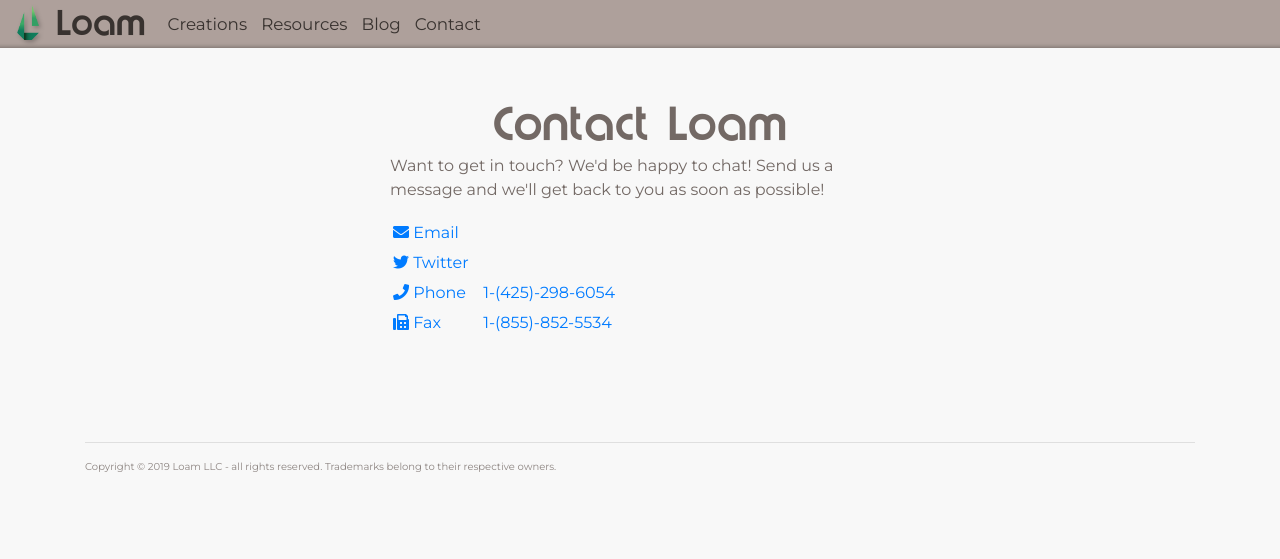
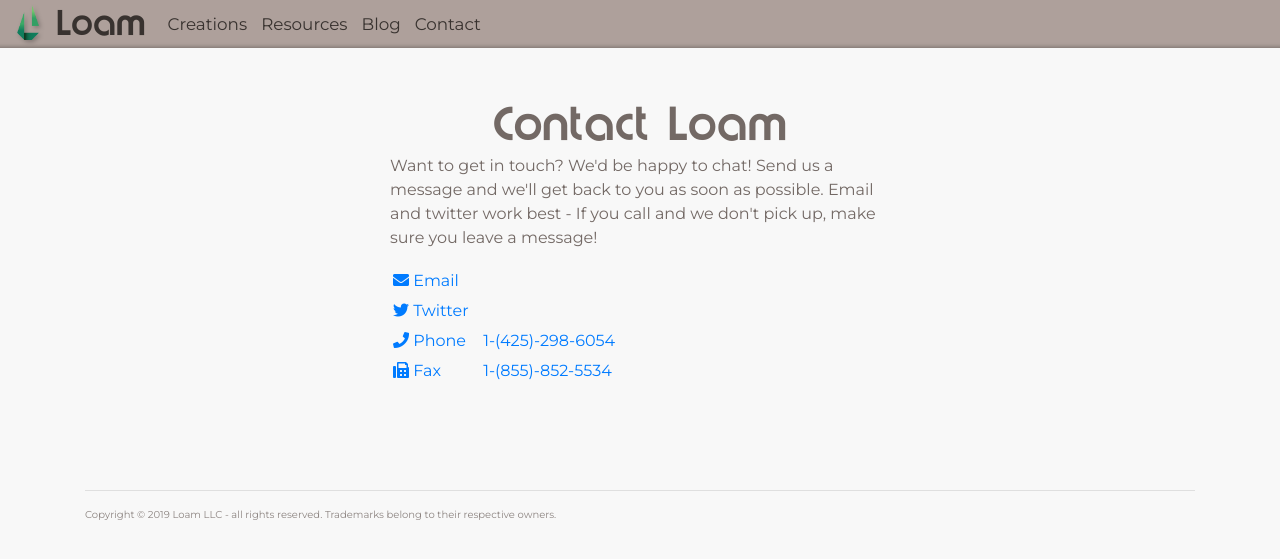
Before and after one commit to LoamNet/net.loam.www, a Jekyll site: the page built from contact/index.html, in a window 1280 px wide. Shown: the top 559 px of the page. Built offline with Jekyll 4.4.1, drawn with Linux system fonts in a browser that asks for light colours; nearby versions of some CDN libraries.

Commit message:
= Updated contact

```diff
--- a/contact/index.html
+++ b/contact/index.html
@@ -7,7 +7,7 @@
 ---
 <h1>Contact Loam</h1>
 <div class="maxed">
-	<p class="loam-section-description">Want to get in touch? We'd be happy to chat! Send us a message and we'll get back to you as soon as possible!</p>
+	<p class="loam-section-description">Want to get in touch? We'd be happy to chat! Send us a message and we'll get back to you as soon as possible. Email and twitter work best - If you call and we don't pick up, make sure you leave a message!</p>
 	<p>
 			<a href="mailto:loam.appAgmailDTcom" class="item" onclick="this.href = this.href.replace(/A/,'&#64;').replace(/DT/,'&#46;')"><i class="fa fa-envelope"></i>&nbsp;Email</span></a>
 			<br/>
```
